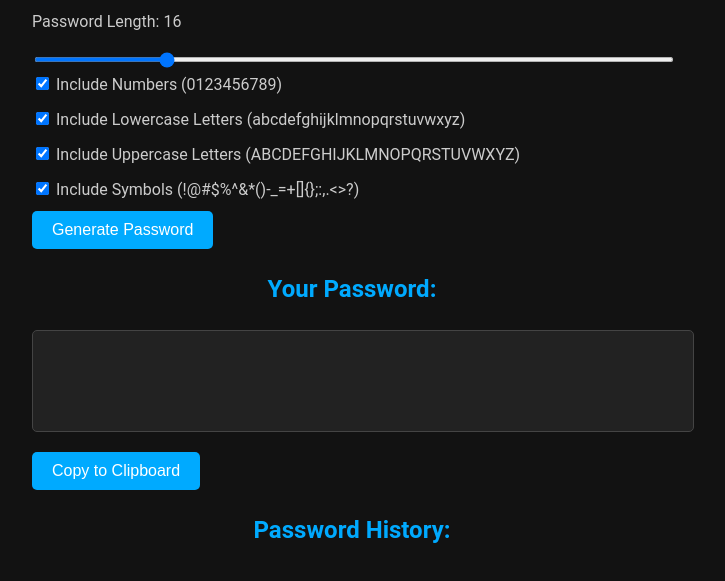
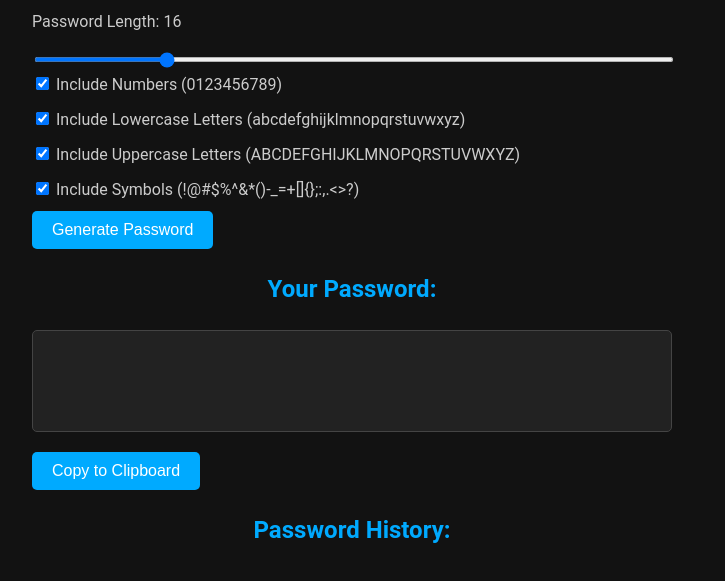
Before and after one commit to suzushin7/GenPass, a plain HTML site: page index.html in a window 1280 px wide. Shown: the part 109-690 px from the top of the page, without its empty margins (288-1013 px from the left). Drawn offline with Linux system fonts and the light colour scheme.

Commit message:
change main.css

```diff
--- a/main.css
+++ b/main.css
@@ -58,19 +58,20 @@ label {
 
 #output {
   margin-bottom: 20px;
-  width: 100%;
+  max-width: 100%;
   height: 80px;
   background: #222;
   color: #fff;
   border: 1px solid #444;
   border-radius: 5px;
-  font-size: 30px;
+  font-size: 20px;
   display: flex;
   align-items: center;
   /* 縦中央揃え */
   justify-content: center;
   /* 横中央揃え */
   text-align: center;
+  overflow-wrap: anywhere;
   /* テキストを中央に */
   padding: 10px;
   overflow: hidden;
```
Also changed, not shown: 1 other file.
